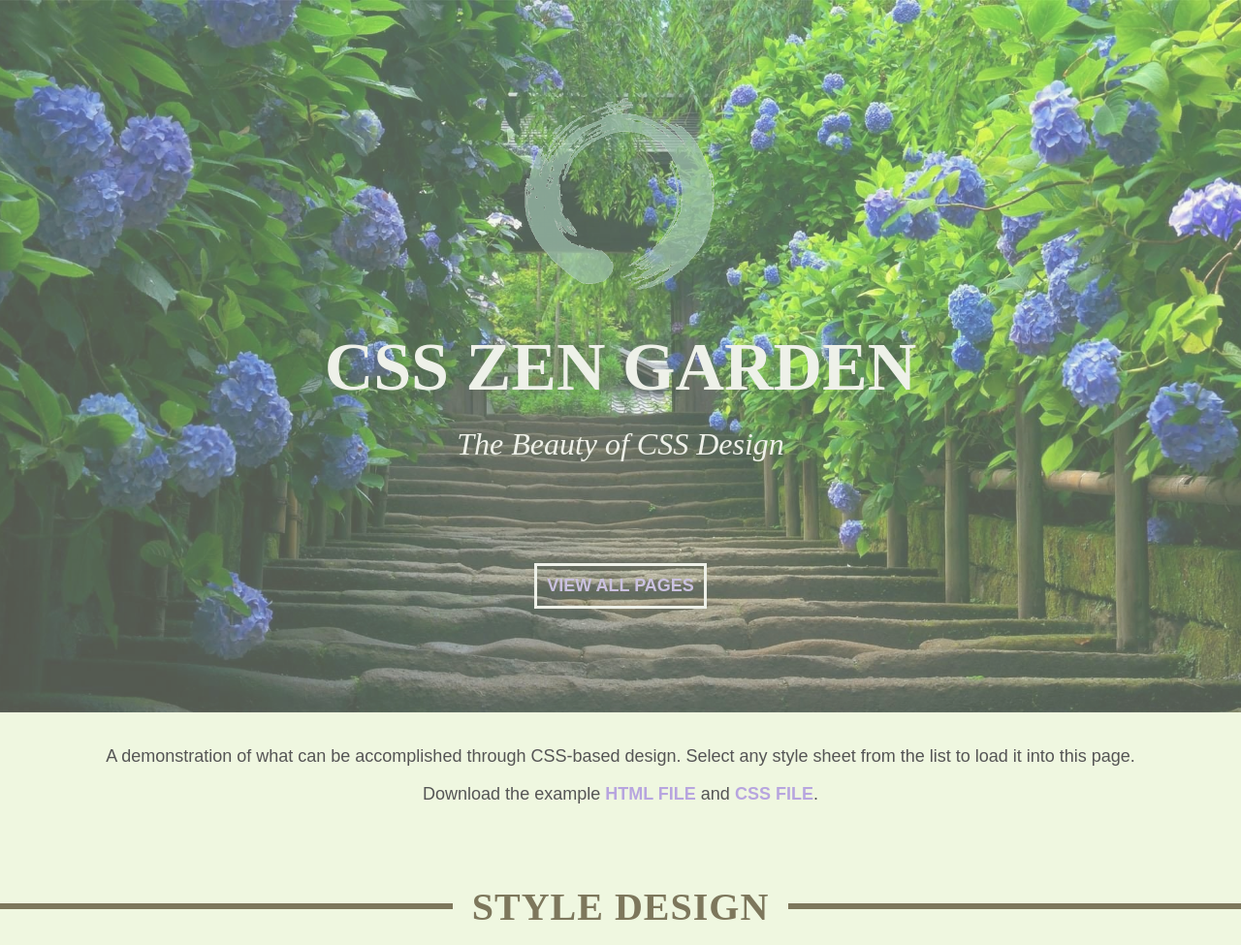
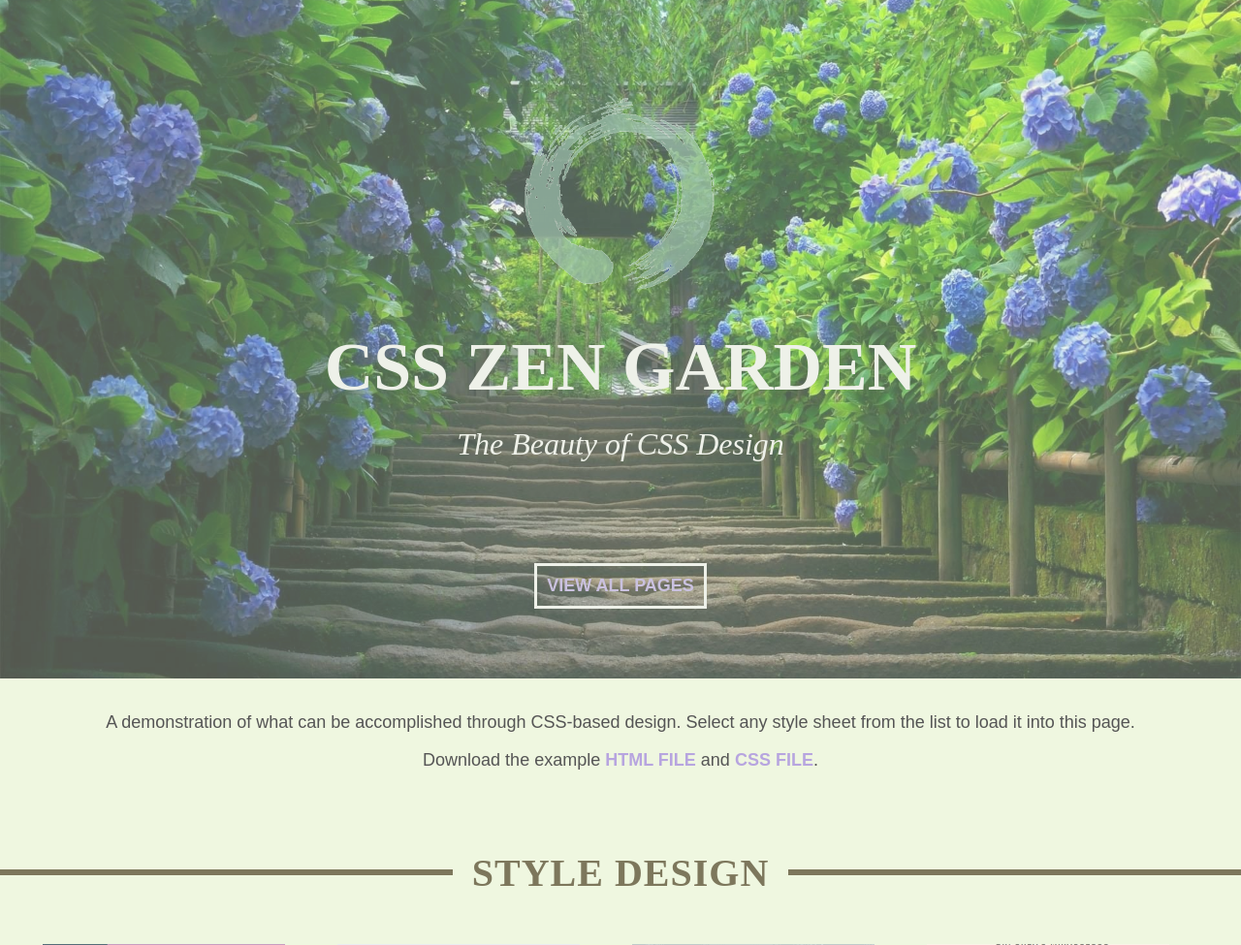
Before and after one commit to lalindandryn/CSS-Zen-Garden, a PHP site: page /public in a window 1280 px wide. Shown: the top 975 px of the page at 97% size. Run offline with PHP 8.4, Linux system fonts and the light colour scheme; some web fonts are replaced.

Commit message:
new update

```diff
--- a/public/style.css
+++ b/public/style.css
@@ -191,7 +191,7 @@ header {
 }
 
 .parallax{
-	min-height: 635px;
+	min-height: 600px;
 
 	background-attachment: fixed;
 	background-position: center;
```
